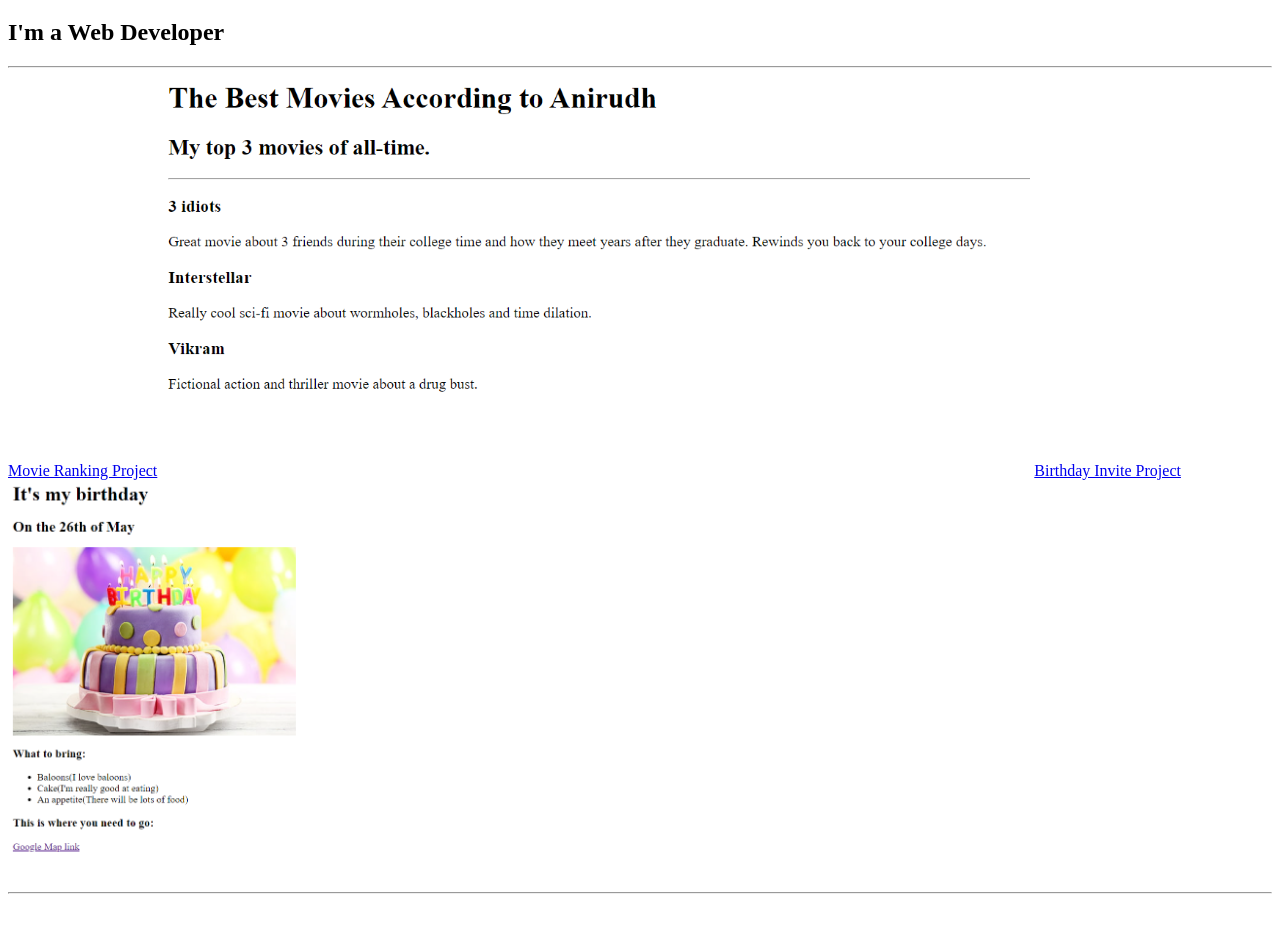
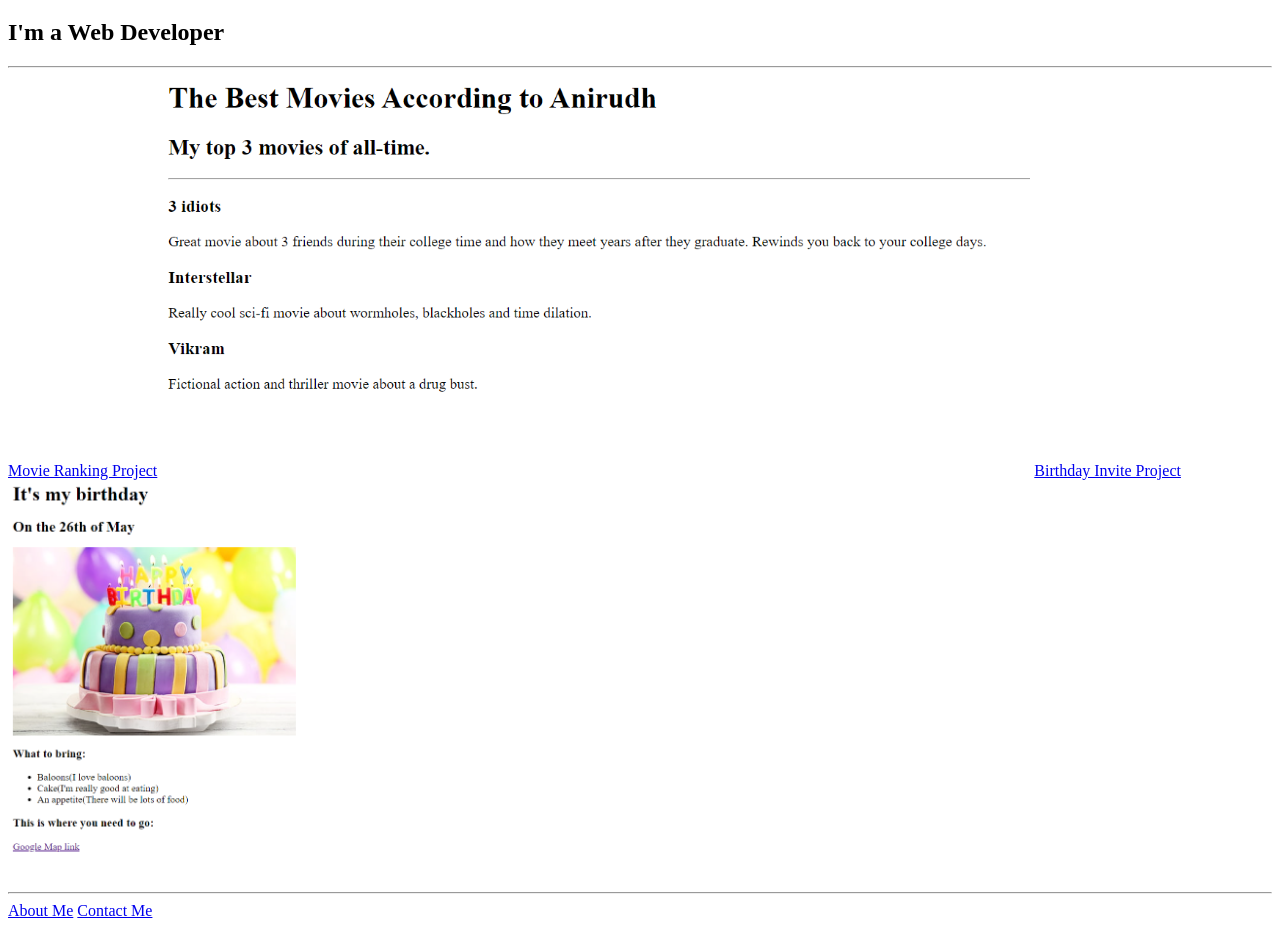
Before and after one commit to AniKrish100/html-portfolio, a plain HTML site: page index.html in a window 1280 px wide. Shown: the part 61-989 px from the top of the page. Before the commit the page ends 963 px from the top, so only its background shows below. Drawn offline with Linux system fonts and the light colour scheme.

Commit message:
Added the About Me and Contact Me pages

```diff
--- a/index.html
+++ b/index.html
@@ -34,5 +34,8 @@ https://developer.mozilla.org/en-US/docs/Web/HTML/Element/img#attr-height -->
     <img height="400" src="./assets/images/birthday-invite.png" alt="birthday invite" />
     <hr />
 
+    <a href="./public/about.html">About Me</a>
+    <a href="./public/contact.html">Contact Me</a>
+
 </body>
 </html>
```
